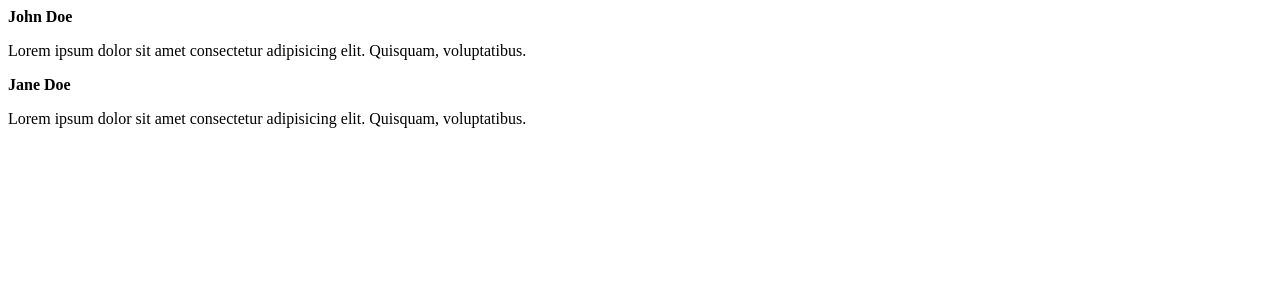
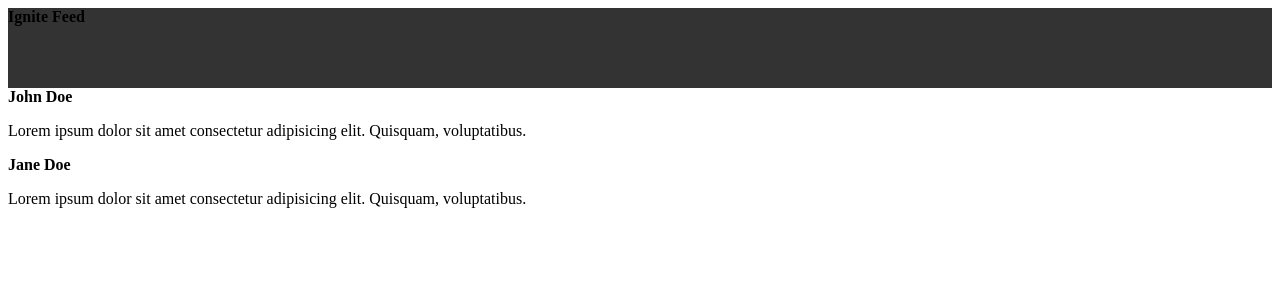
Before and after one commit to guilherme-m-correa/react-fundamentals, a React (Vite) app: page / in a window 1280 px wide. Shown: the top 300 px of the page. Built offline with nearby package versions, Linux system fonts and the light colour scheme; the HTML template or start-up script is replaced by a standard one.

Commit message:
feat: Add Header with CSS Modules

```diff
--- a/src/App.tsx
+++ b/src/App.tsx
@@ -1,8 +1,10 @@
-import Post from "./Post"
+import { Header } from "./components/Header"
+import Post from "./components/Post"
 
 function App() {
   return (
     <div>
+      <Header />
       <Post
         author="John Doe"
         content="Lorem ipsum dolor sit amet consectetur adipisicing elit. Quisquam, voluptatibus."
--- /dev/null
+++ b/src/components/Header.module.css
@@ -0,0 +1,4 @@
+.header {
+  background: #333;
+  height: 80px;
+}
--- /dev/null
+++ b/src/components/Header.tsx
@@ -0,0 +1,9 @@
+import styles from './Header.module.css';
+
+export function Header() {
+  return (
+    <header className={styles.header}>
+      <strong>Ignite Feed</strong>
+    </header>
+  );
+}
```
Also changed, not shown: src/components/Post.tsx (renamed from src/Post.tsx).
